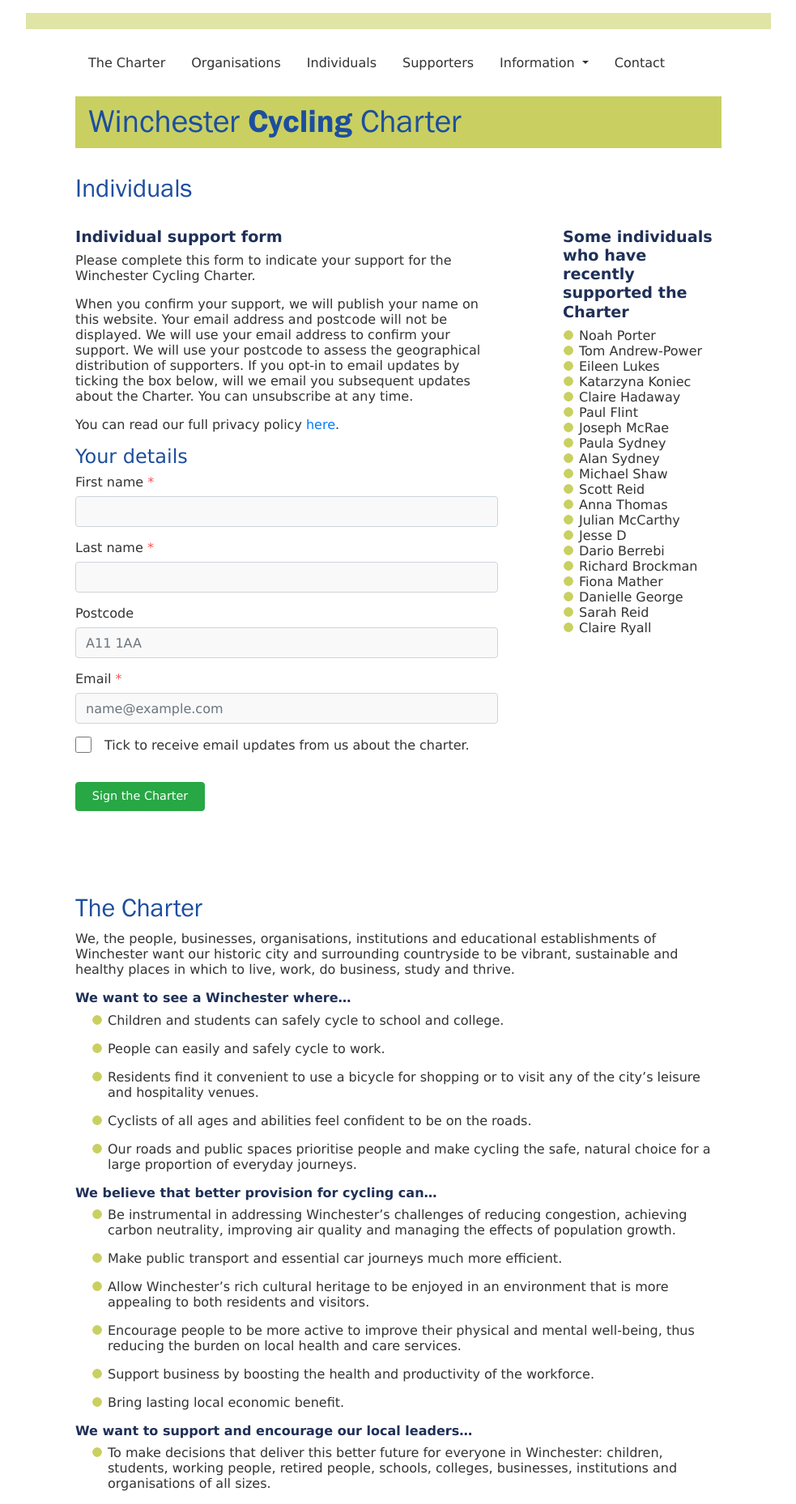
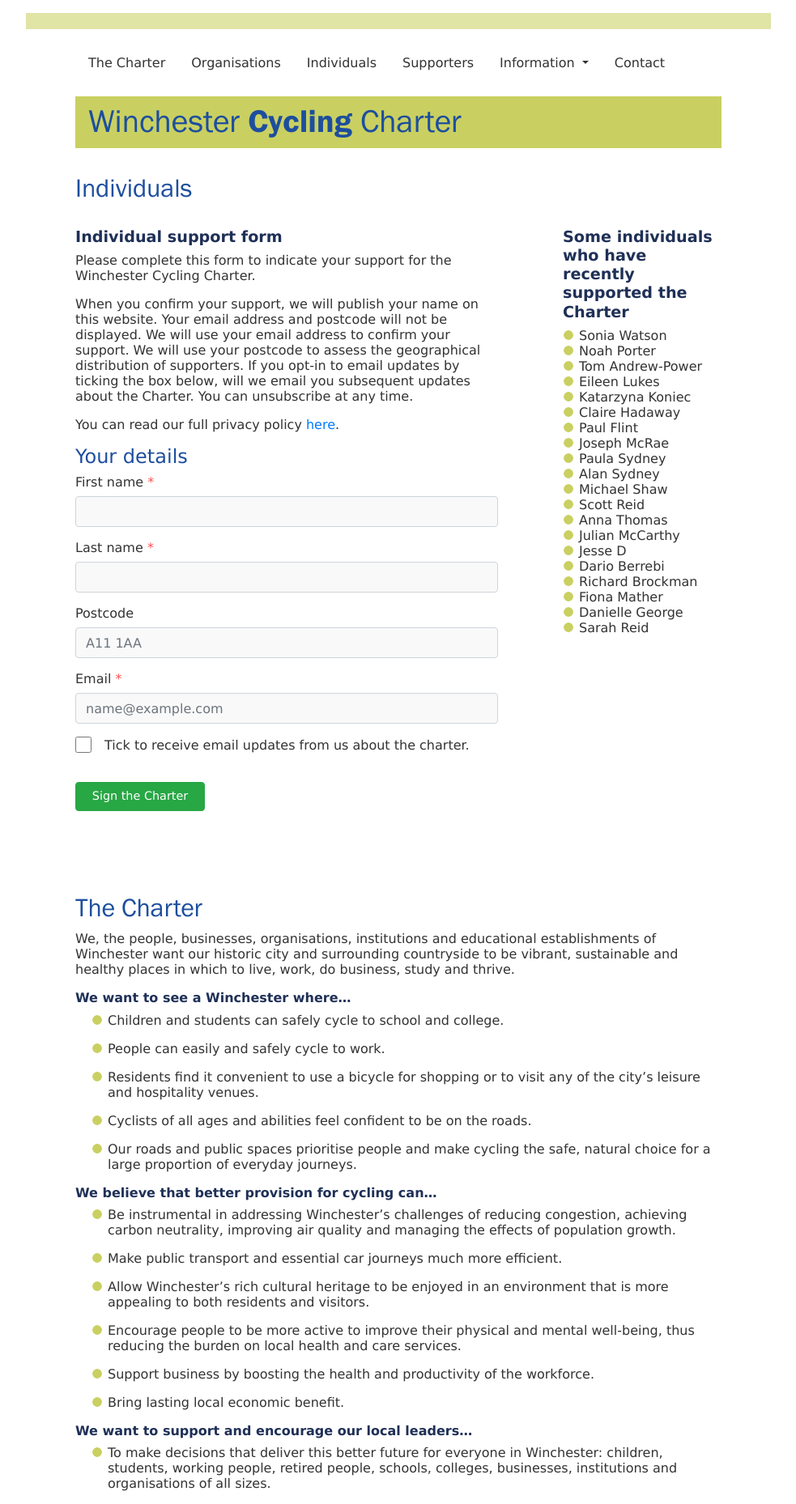
Before and after one commit to winchestercyclingcharter/winchestercyclingcharter.github.io, a Jekyll site: the page built from ind-page.md, in a window 1280 px wide. Shown: the whole page at 81% size, without its empty margins (148-1131 px from the left). Built offline with Jekyll 4.4.1, drawn with Linux system fonts in a browser that asks for light colours; nearby versions of some CDN libraries.

Commit message:
Update people.yml

```diff
--- a/_data/people.yml
+++ b/_data/people.yml
@@ -807,3 +807,4 @@ people:
 - { lastname: Reid, firstname: Scott, dt: 20220521-085333-805040 }
 - { lastname: Koniec, firstname: Katarzyna, dt: 20220528-115209-461482 }
 - { lastname: Porter, firstname: Noah, dt: 20220621-185235-058895 }
+- { lastname: Watson, firstname: Sonia, dt: 20220624-060400-558147 }
```
